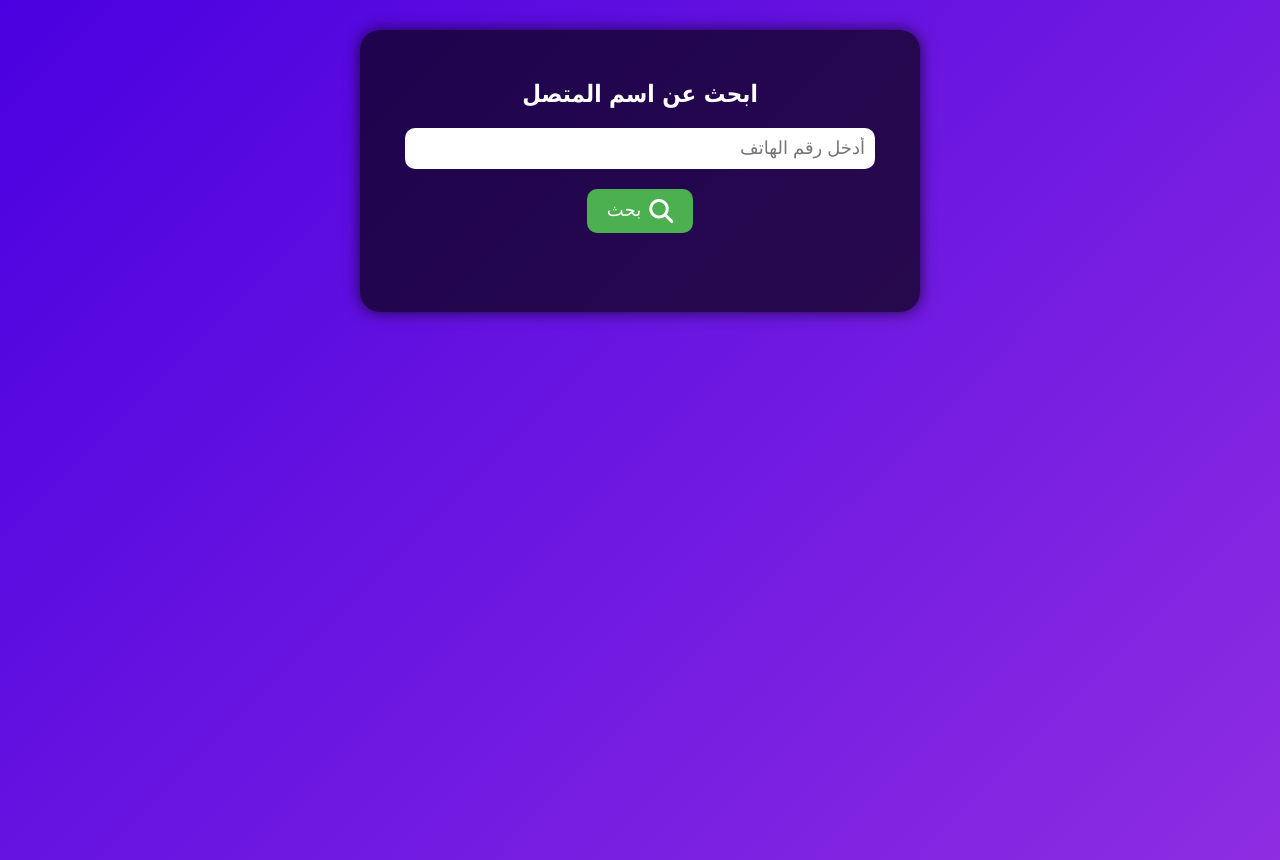
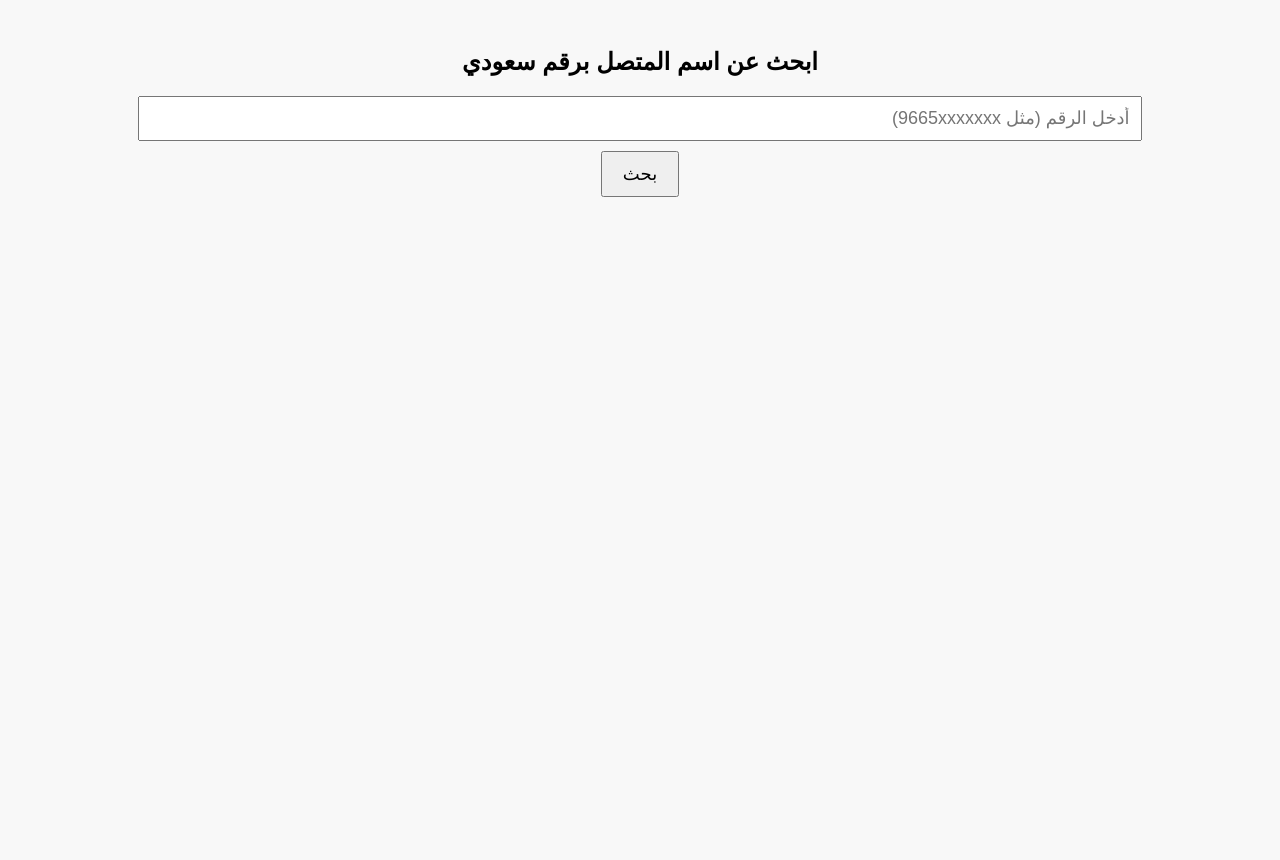
Before and after one commit to samr1112/search-sa-number, a plain HTML site: page index.html in a window 1280 px wide. After the commit the page ends 800 px from the top, so only its background shows below. Drawn offline with Linux system fonts and the light colour scheme.

Commit message:
index.html

```diff
--- a/index.html
+++ b/index.html
@@ -4,135 +4,72 @@
 <head>
   <meta charset="UTF-8" />
   <meta name="viewport" content="width=device-width, initial-scale=1.0"/>
-  <title>البحث عن رقم</title>
-  <link rel="stylesheet" href="https://cdnjs.cloudflare.com/ajax/libs/font-awesome/6.5.0/css/all.min.css">
+  <title>البحث عن رقم سعودي</title>
   <style>
     body {
-      font-family: 'Tahoma', sans-serif;
+      font-family: sans-serif;
       direction: rtl;
+      padding: 20px;
+      background: #f8f8f8;
       text-align: center;
-      background: linear-gradient(135deg, #4a00e0, #8e2de2);
-      color: white;
-      padding: 30px;
-      min-height: 100vh;
-      margin: 0;
-    }
-    .container {
-      background-color: rgba(0, 0, 0, 0.65);
-      padding: 30px;
-      border-radius: 20px;
-      max-width: 500px;
-      margin: auto;
-      box-shadow: 0 0 15px rgba(0,0,0,0.7);
     }
     input {
       padding: 10px;
       font-size: 18px;
-      width: 90%;
-      border-radius: 10px;
-      margin-bottom: 15px;
-      border: none;
+      width: 80%;
+      margin-bottom: 10px;
     }
     button {
       padding: 10px 20px;
       font-size: 18px;
-      border: none;
-      margin: 5px;
-      border-radius: 10px;
       cursor: pointer;
-      color: white;
-      transition: background-color 0.3s ease;
     }
-    .btn-search { background-color: #4CAF50; }
-    .btn-search:hover { background-color: #45a049; }
-    .btn-save { background-color: #2196F3; }
-    .btn-save:hover { background-color: #0b7dda; }
-    .btn-whatsapp { background-color: #25D366; }
-    .btn-whatsapp:hover { background-color: #1ebe56; }
-    .btn-telegram { background-color: #0088cc; }
-    .btn-telegram:hover { background-color: #006b99; }
     #result {
       margin-top: 20px;
-      font-size: 20px;
-      min-height: 24px;
-    }
-    .icon {
-      font-size: 24px;
-      margin-left: 8px;
-      vertical-align: middle;
+      font-weight: bold;
+      color: green;
     }
   </style>
 </head>
 <body>
-  <div class="container">
-    <h2>ابحث عن اسم المتصل</h2>
-    <input type="text" id="phone" placeholder="أدخل رقم الهاتف" />
-    <br />
-    <button class="btn-search" onclick="search()"><i class="fas fa-search icon"></i>بحث</button>
 
-    <div id="result"></div>
-    <div id="actions" style="margin-top: 20px; display:none;">
-      <button class="btn-save" onclick="saveContact()"><i class="fas fa-save icon"></i>حفظ جهة الاتصال</button>
-      <a id="whatsappBtn" target="_blank"><button class="btn-whatsapp"><i class="fab fa-whatsapp icon"></i>واتساب</button></a>
-      <a id="telegramBtn" target="_blank"><button class="btn-telegram"><i class="fab fa-telegram icon"></i>تلغرام</button></a>
-    </div>
-  </div>
+  <h2>ابحث عن اسم المتصل برقم سعودي</h2>
+
+  <input type="text" id="phone" placeholder="أدخل الرقم (مثل 9665xxxxxxx)" />
+  <br />
+  <button onclick="search()">بحث</button>
+
+  <div id="result"></div>
 
   <script>
-    async function search() {
+    function search() {
       const phone = document.getElementById("phone").value.trim();
       const resultDiv = document.getElementById("result");
-      const actionsDiv = document.getElementById("actions");
 
-      if (phone === "") {
-        resultDiv.textContent = "الرجاء إدخال رقم الهاتف.";
-        actionsDiv.style.display = "none";
+      if (!phone.startsWith("966")) {
+        resultDiv.textContent = "يرجى إدخال رقم سعودي يبدأ بـ 966";
         return;
       }
 
       resultDiv.textContent = "جاري البحث...";
-      actionsDiv.style.display = "none";
 
-      try {
-        const res = await fetch(`https://roda.website/mishkat_api.php?getName=true&phone=${phone}`);
-        const text = await res.text();
+      const url = `https://corsproxy.io/?https://roda.website/mishkat_api.php?getName=true&phone=${phone}`;
 
-        console.log("رد الخادم (حرفي):", text);
-
-        try {
-          const data = JSON.parse(text);
+      fetch(url)
+        .then(res => res.json())
+        .then(data => {
           if (data && data.name) {
-            resultDiv.innerHTML = `<i class="fas fa-user icon"></i>الاسم: ${data.name}`;
-            actionsDiv.style.display = "block";
-            document.getElementById("whatsappBtn").href = `https://wa.me/${phone}`;
-            document.getElementById("telegramBtn").href = `https://t.me/${phone}`;
+            resultDiv.textContent = `الاسم: ${data.name}`;
           } else {
             resultDiv.textContent = "لم يتم العثور على اسم لهذا الرقم.";
-            actionsDiv.style.display = "none";
           }
-        } catch (jsonErr) {
-          console.error("خطأ في تحويل الرد إلى JSON:", jsonErr);
-          resultDiv.textContent = "فشل تحليل الرد. تحقق من الرد في وحدة التحكم (Console).";
-          actionsDiv.style.display = "none";
-        }
-      } catch (fetchErr) {
-        console.error("خطأ في الاتصال بالخدمة:", fetchErr);
-        resultDiv.textContent = "حدث خطأ أثناء الاتصال بالخدمة.";
-        actionsDiv.style.display = "none";
-      }
-    }
-
-    function saveContact() {
-      const phone = document.getElementById("phone").value.trim();
-      const name = document.getElementById("result").textContent.replace("الاسم: ", "");
-
-      const vcardData = `BEGIN:VCARD\nVERSION:3.0\nFN:${name}\nTEL;TYPE=CELL:${phone}\nEND:VCARD`;
-      const blob = new Blob([vcardData], { type: "text/vcard" });
-      const link = document.createElement("a");
-      link.href = URL.createObjectURL(blob);
-      link.download = `${name}.vcf`;
-      link.click();
+        })
+        .catch(err => {
+          console.error(err);
+          resultDiv.textContent = "حدث خطأ أثناء الاتصال. تأكد من الاتصال بالإنترنت.";
+        });
     }
   </script>
+
 </body>
 </html>
```
